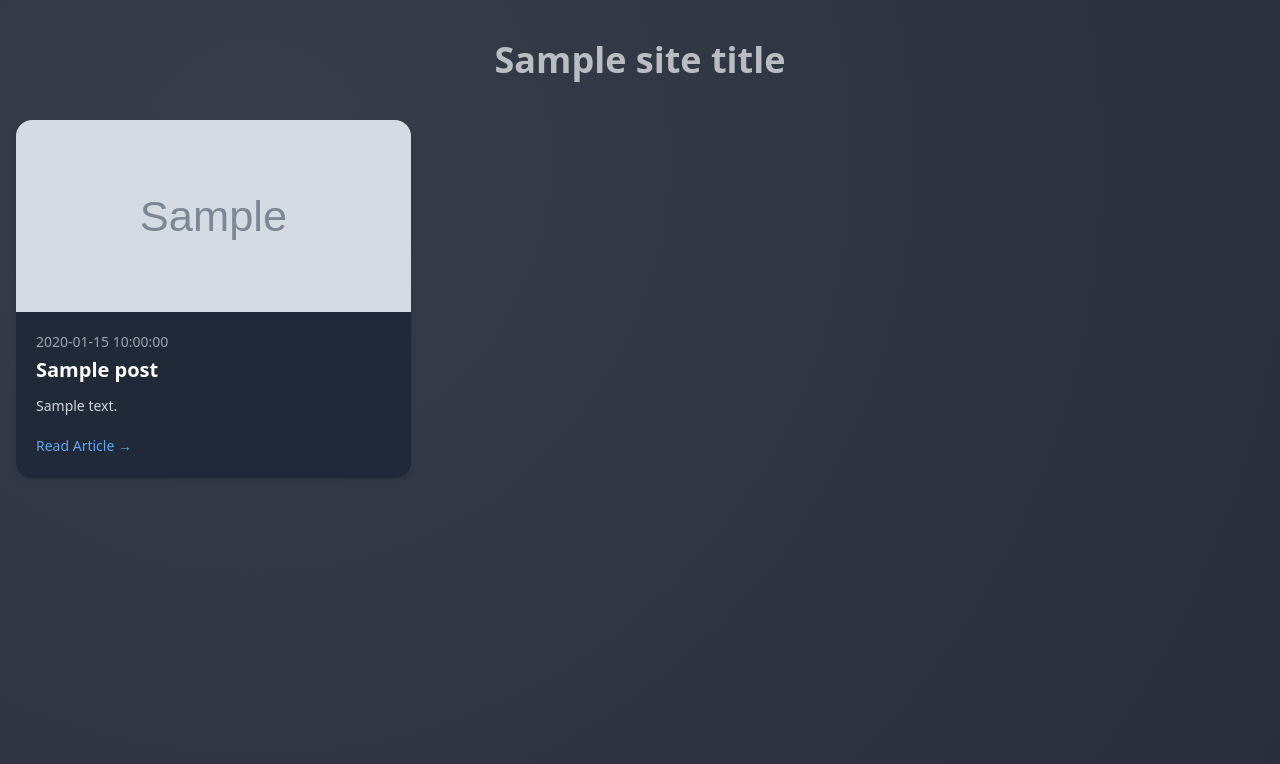
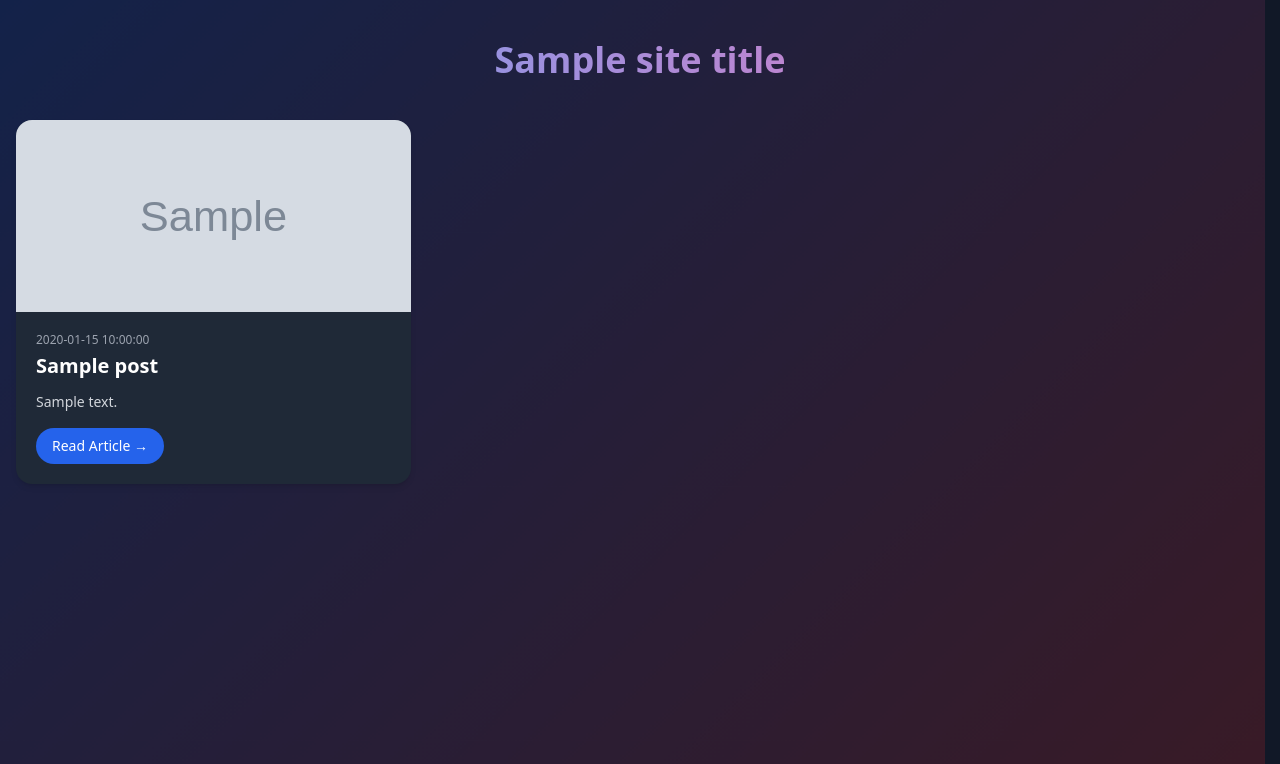
Before and after one commit to onurcangnc/medium_feed_site, a Python web app: template templates/index.html.j2 in a window 1280 px wide. Shown: the top 764 px of the page. Run offline with Jinja, Linux system fonts and the light colour scheme; the template is opened without the code that fills it: most values are stand-ins (such as "Sample title", 1, 10 or a date in 2020); grey boxes marked "Sample" are stand-in pictures; some libraries are stand-ins or nearby versions.

Commit message:
additional tests added.3

```diff
--- a/templates/index.html.j2
+++ b/templates/index.html.j2
@@ -9,7 +9,7 @@
     <meta name="description" content="Explore cybersecurity-focused articles by Onurcan Genç. CTFs, real-world pentest reports, and tools.">
     <meta name="keywords" content="Onurcan Genç, Cybersecurity, Pentesting, CTF, InfoSec, Web Security, Medium Articles">
     <meta name="author" content="Onurcan Genç">
-    <link rel="canonical" href="https://onurcangenc.com.tr/">
+    <link rel="canonical" href="https://onurcangenc.com.tr/" />
 
     <!-- Open Graph -->
     <meta property="og:title" content="{{ site_title }}">
@@ -30,7 +30,7 @@
     <!-- TailwindCSS -->
     <script src="https://cdn.tailwindcss.com"></script>
 
-    <!-- Google Analytics (replace G-XXXXXXXXXX with your ID) -->
+    <!-- Google Analytics (GA4) -->
     <script async src="https://www.googletagmanager.com/gtag/js?id=G-XXXXXXXXXX"></script>
     <script>
       window.dataLayer = window.dataLayer || [];
@@ -47,36 +47,41 @@
         left: 0;
         width: 100%;
         height: 100%;
-        background: radial-gradient(circle at 20% 20%, #1f2937, #111827);
-        opacity: 0.9;
+        background: linear-gradient(135deg, rgba(29, 78, 216, 0.2), rgba(220, 38, 38, 0.2));
         z-index: -1;
-        animation: gradientMove 15s infinite alternate;
+        animation: bgmove 10s ease-in-out infinite alternate;
       }
-      @keyframes gradientMove {
-        0% { background-position: 0% 50%; }
-        100% { background-position: 100% 50%; }
+      @keyframes bgmove {
+        0% { transform: translate(0, 0); }
+        100% { transform: translate(-20px, -30px); }
       }
     </style>
   </head>
-  <body class="text-white font-sans leading-relaxed">
+  <body class="bg-gray-900 text-white font-sans leading-relaxed">
     <div class="max-w-7xl mx-auto px-4 py-10">
-      <h1 class="text-4xl font-bold mb-10 text-center animate-pulse">{{ site_title }}</h1>
+      <h1 class="text-4xl font-bold mb-10 text-center bg-clip-text text-transparent bg-gradient-to-r from-blue-400 to-pink-400">
+        {{ site_title }}
+      </h1>
 
       <div class="grid grid-cols-1 sm:grid-cols-2 lg:grid-cols-3 gap-8">
         {% for post in posts %}
-        <div class="bg-gray-800 rounded-2xl shadow-md hover:shadow-xl transition duration-300 overflow-hidden hover:scale-[1.02]">
+        <div class="bg-gray-800 rounded-2xl shadow-md hover:shadow-2xl transition duration-300 transform hover:-translate-y-1 overflow-hidden">
           {% if post.thumbnail %}
           <img src="{{ post.thumbnail }}" alt="cover image" class="w-full h-48 object-cover">
           {% endif %}
           <div class="p-5">
-            <div class="text-sm text-gray-400 mb-1">{{ post.published }}</div>
-            <h2 class="text-xl font-semibold text-white mb-3 hover:text-blue-400 transition duration-200">
+            <div class="text-xs text-gray-400 mb-1">{{ post.published }}</div>
+            <h2 class="text-xl font-semibold text-white mb-3 hover:text-blue-300 transition">
               {{ post.title }}
             </h2>
             <p class="text-gray-300 text-sm mb-4">
               {{ post.summary | truncate(160, True, "...") }}
             </p>
-            <a href="{{ post.link }}" target="_blank" class="text-blue-400 hover:text-blue-300 text-sm font-medium inline-block">Read Article →</a>
+            <a href="{{ post.link }}" target="_blank" class="inline-block">
+              <button class="px-4 py-2 bg-blue-600 hover:bg-blue-500 text-white rounded-full text-sm font-medium transition duration-300">
+                Read Article →
+              </button>
+            </a>
           </div>
         </div>
         {% endfor %}
```
